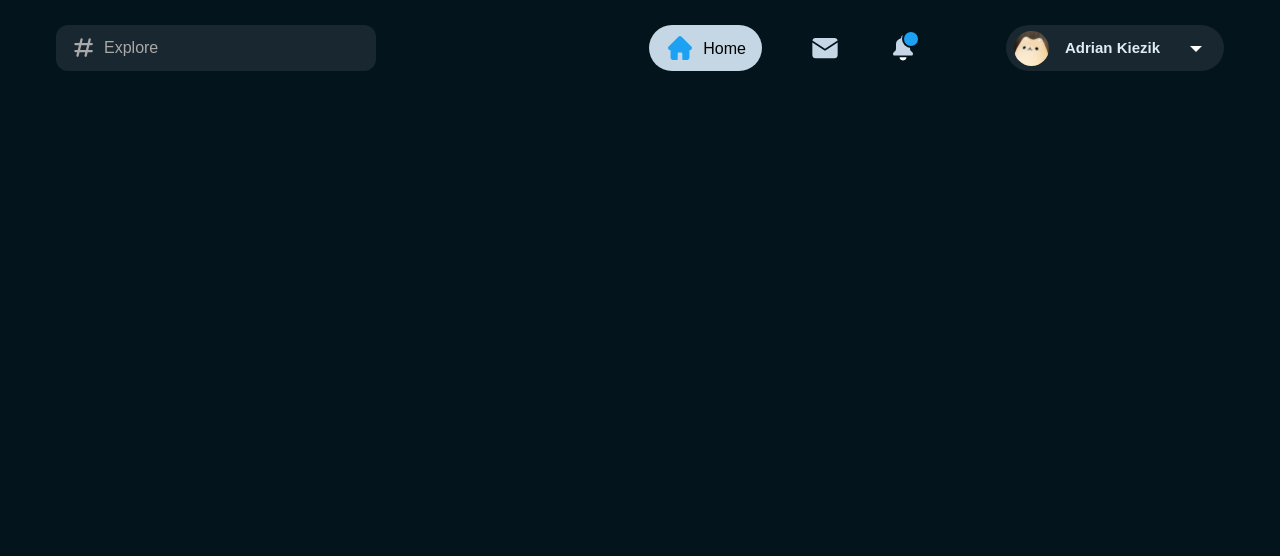
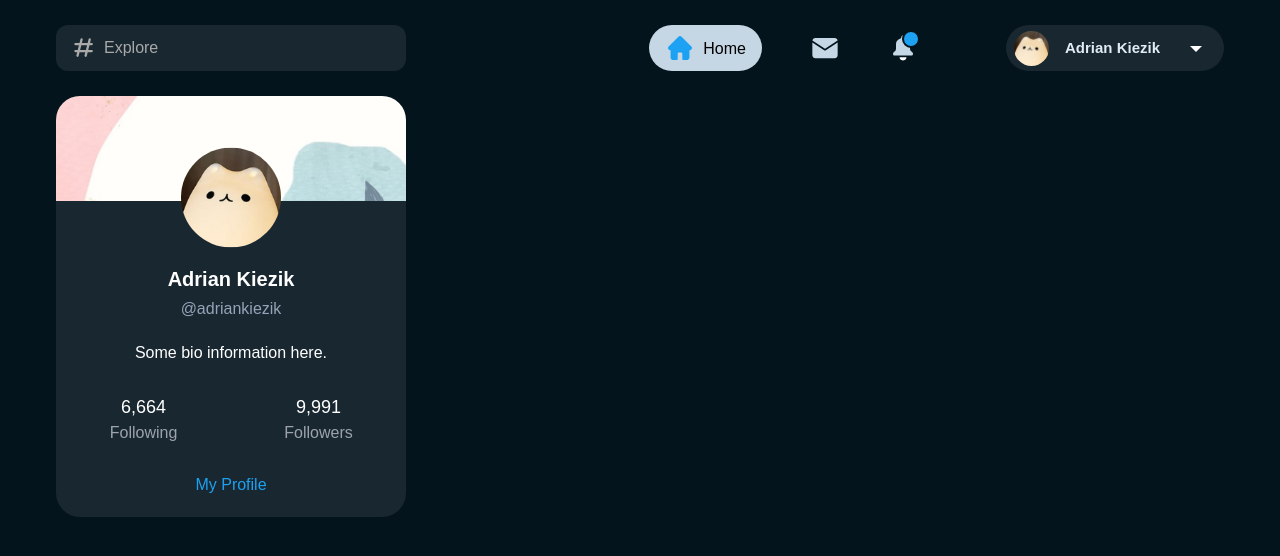
Before and after one commit to adriankiezik/Twitter-Next.js, a Next.js app: page / in a window 1280 px wide. Shown: the top 556 px of the page. Built offline with nearby package versions, Linux system fonts and the light colour scheme.

Commit message:
Create main layout & profile widget

```diff
--- /dev/null
+++ b/components/CreatePostWidget/index.tsx
@@ -0,0 +1,7 @@
+import React from "react";
+
+const CreatePostWidget: React.FC = () => {
+  return <div></div>;
+};
+
+export default CreatePostWidget;
--- /dev/null
+++ b/components/FollowWidget/index.tsx
@@ -0,0 +1,7 @@
+import React from "react";
+
+const FollowWidget: React.FC = () => {
+  return <div></div>;
+};
+
+export default FollowWidget;
--- a/components/Navbar/HomeButton.tsx
+++ b/components/Navbar/HomeButton.tsx
@@ -13,7 +13,7 @@ const HomeButton = () => {
         height={30}
         className="scale-[80%]"
       />
-      <span className="translate-y-[1px]">Home</span>
+      <span className="translate-y-[1px] font-medium">Home</span>
     </div>
   );
 };
--- a/components/Navbar/SearchBar.tsx
+++ b/components/Navbar/SearchBar.tsx
@@ -19,7 +19,7 @@ const SearchBar = () => {
           id="search"
           placeholder="Explore"
           spellCheck={false}
-          className="h-[46px] w-80 bg-background rounded-xl focus:outline-none
+          className="h-[46px] w-[350px] bg-background rounded-xl focus:outline-none
             focus:outline-offset-0 focus:outline-1 focus:outline-primary pl-12 text-white
             placeholder:text-[#a9a9a9] placeholder:text-[16px]"
         />
--- /dev/null
+++ b/components/Post/index.tsx
@@ -0,0 +1,7 @@
+import React from "react";
+
+const Post: React.FC = () => {
+  return <div></div>;
+};
+
+export default Post;
--- /dev/null
+++ b/components/ProfileWidget/ProfileAvatar.tsx
@@ -0,0 +1,19 @@
+import React from "react";
+
+import Image from "next/image";
+
+const ProfileAvatar: React.FC = () => {
+  return (
+    <div className="absolute left-[50%] -translate-x-[50%] -translate-y-[50%]">
+      <Image
+        src="/images/avatar.png"
+        width={100}
+        height={100}
+        objectPosition=""
+        className="rounded-full"
+      />
+    </div>
+  );
+};
+
+export default ProfileAvatar;
--- /dev/null
+++ b/components/ProfileWidget/ProfileBackground.tsx
@@ -0,0 +1,17 @@
+import React from "react";
+
+import Image from "next/image";
+
+const ProfileBackground: React.FC = () => {
+  return (
+    <Image
+      layout="responsive"
+      objectFit="cover"
+      src="/images/background.jpg"
+      width="100%"
+      height="30px"
+    />
+  );
+};
+
+export default ProfileBackground;
--- /dev/null
+++ b/components/ProfileWidget/ProfileFollowers.tsx
@@ -0,0 +1,18 @@
+import React from "react";
+
+const ProfileFollowers: React.FC = () => {
+  return (
+    <div className="grid grid-cols-2">
+      <div className="p-2">
+        <h2 className="text-lg">6,664</h2>
+        <p className="text-gray-400">Following</p>
+      </div>
+      <div className="p-2">
+        <h2 className="text-lg">9,991</h2>
+        <p className="text-gray-400">Followers</p>
+      </div>
+    </div>
+  );
+};
+
+export default ProfileFollowers;
--- /dev/null
+++ b/components/ProfileWidget/index.tsx
@@ -0,0 +1,26 @@
+import React from "react";
+
+import ProfileBackground from "./ProfileBackground";
+import ProfileAvatar from "./ProfileAvatar";
+import ProfileFollowers from "./ProfileFollowers";
+
+const ProfileWidget: React.FC = () => {
+  return (
+    <div
+      className="w-full rounded-3xl overflow-hidden bg-background text-center text-white
+    relative"
+    >
+      <ProfileBackground />
+      <ProfileAvatar />
+      <h1 className="font-semibold text-xl mt-16">Adrian Kiezik</h1>
+      <h3 className="mt-1 text-slate-400">@adriankiezik</h3>
+      <p className="my-5 px-5">Some bio information here.</p>
+      <ProfileFollowers />
+      <h2 className="text-primary m-5">
+        <a href="/">My Profile</a>
+      </h2>
+    </div>
+  );
+};
+
+export default ProfileWidget;
--- /dev/null
+++ b/components/TrendsWidget/index.tsx
@@ -0,0 +1,7 @@
+import React from "react";
+
+const TrendsWidget: React.FC = () => {
+  return <div></div>;
+};
+
+export default TrendsWidget;
--- a/pages/index.tsx
+++ b/pages/index.tsx
@@ -5,6 +5,11 @@ import Head from "next/head";
 import type { NextPage } from "next";
 
 import Navbar from "../components/Navbar";
+import ProfileWidget from "../components/ProfileWidget";
+import FollowWidget from "../components/FollowWidget";
+import CreatePostWidget from "../components/CreatePostWidget";
+import Post from "../components/Post";
+import TrendsWidget from "../components/TrendsWidget";
 
 const HomePage: NextPage = () => {
   return (
@@ -13,6 +18,21 @@ const HomePage: NextPage = () => {
         <title>Home / Social Network</title>
       </Head>
       <Navbar />
+      <main className="grid w-full grid-cols-[350px_auto_350px] gap-5 px-14">
+        <div className="min-h-screen">
+          <ProfileWidget />
+          <FollowWidget />
+        </div>
+        <div className="min-h-screen">
+          <CreatePostWidget />
+          <Post />
+          <Post />
+          <Post />
+        </div>
+        <div className="min-h-screen">
+          <TrendsWidget />
+        </div>
+      </main>
     </React.Fragment>
   );
 };
--- a/tailwind.config.js
+++ b/tailwind.config.js
@@ -8,6 +8,7 @@ module.exports = {
       colors: {
         primary: "#1DA1F2",
         background: "#192730",
+        background_light: "#1b2730",
       },
       backgroundImage: {
         hashtag: "url('/images/hashtag.svg')",
```
Also changed, not shown: public/images/background.jpg (added).
